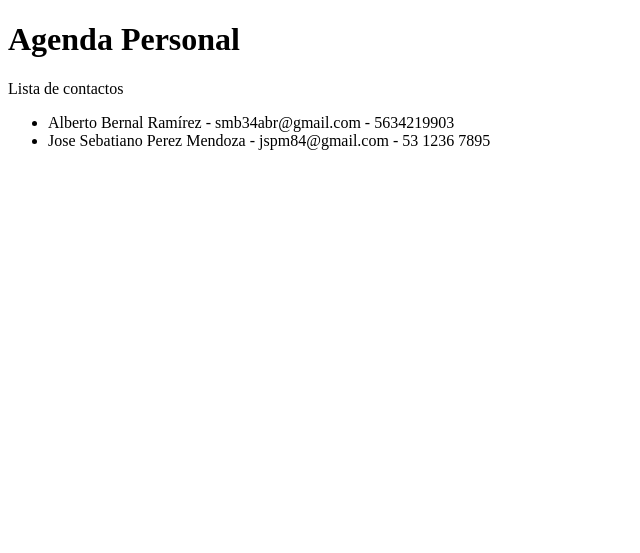
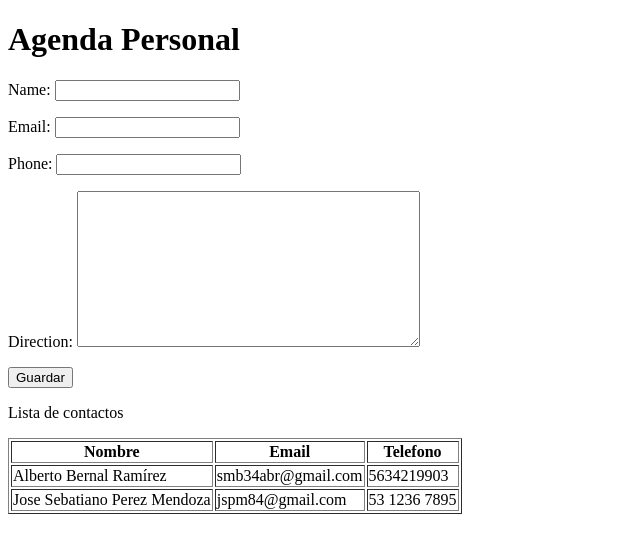
Before and after one commit to smb34abr/agenda, a Django app: page /personal/ in a window 1280 px wide. Shown: the top 553 px of the page, without its empty margins (0-640 px from the left). Run offline with Django 5.2, Linux system fonts and the light colour scheme; data comes from the database, SQL or seed files in the repository; both versions use the stored data as it was after the commit.

Commit message:
Se agrego el fórmulario de insersión de datos.

```diff
--- a/personal/templates/contact_list.html
+++ b/personal/templates/contact_list.html
@@ -7,11 +7,36 @@
 </head>
 <body>
     <h1>Agenda Personal</h1>
+
+    <form action="" method="post">
+        {% csrf_token %}
+        {{ form.as_p }}
+        <button type="submit">Guardar</button>
+    </form>
+
     <p>Lista de contactos</p>
-    <ul>
+    <!-- <ul>
         {% for contact in contacts %}
             <li>{{ contact.name }} - {{ contact.email }} - {{ contact.phone }}</li>
         {% endfor %}
-    </ul>
+    </ul> -->
+    <table border="1">
+        <thead>
+            <tr>
+                <th>Nombre</th>
+                <th>Email</th>
+                <th>Telefono</th>
+            </tr>
+        </thead>
+        <tbody>
+            {% for contact in contacts %}
+            <tr>
+                <td>{{ contact.name }}</td>
+                <td>{{ contact.email }}</td>
+                <td>{{ contact.phone }}</td>
+            </tr>
+            {% endfor %}
+        </tbody>
+    </table>
 </body>
 </html>
```
Also changed, not shown: db.sqlite3, 1 other file.
